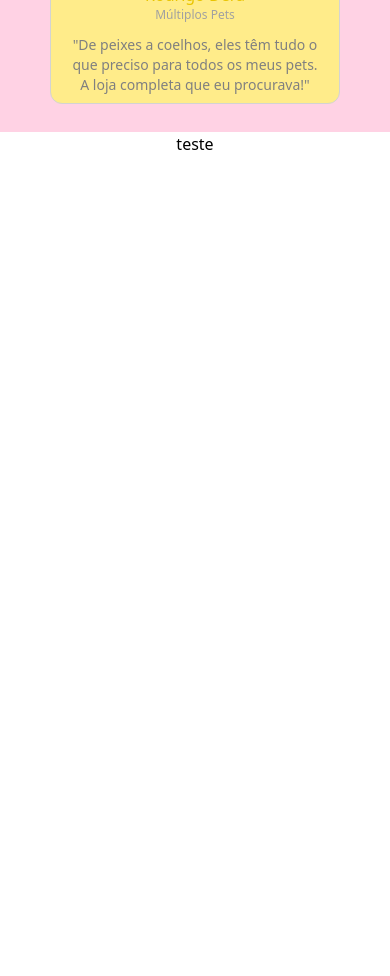
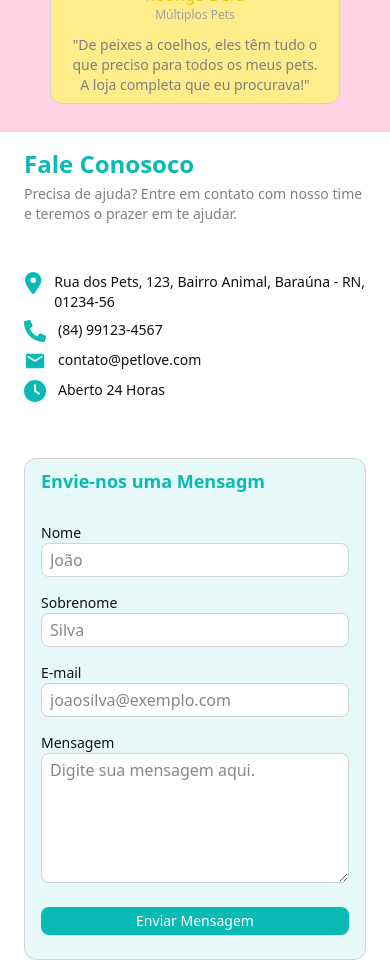
Before and after one commit to MariaJuliaAS/Pet-Love, a React (Vite) app: page / in a window 390 px wide. Shown: the part 5300-6276 px from the top of the page. Before the commit the page ends 5456 px from the top, so only its background shows below. Built offline with nearby package versions, Linux system fonts and the light colour scheme.

Commit message:
Parte estática e responsiva da section de contato

```diff
--- a/src/components/contact/index.tsx
+++ b/src/components/contact/index.tsx
@@ -1,9 +1,47 @@
-
+import { FaLocationDot } from "react-icons/fa6";
+import { FaPhoneAlt } from "react-icons/fa";
+import { MdEmail } from "react-icons/md";
+import { FaClock } from "react-icons/fa6";
 
 export function ContactSection() {
     return (
-        <section id="contact">
-            <h1>teste</h1>
+        //Falta responsividade
+
+        <section id="contact" className="lg:flex-row w-full h-full min-h-screen flex items-center justify-center flex-col px-6 sm:gap-0 gap-4">
+            <div className="items-center justify-center flex flex-1 flex-col">
+                <div >
+                    <h1 className="2xl:text-5xl sm:text-3xl text-2xl text-[#0ABAB5] font-bold mb-1">Fale Conosoco</h1>
+                    <p className="2xl:text-xl sm:text-lg text-sm text-[#808080]">Precisa de ajuda? Entre em contato com nosso time e teremos o prazer em te ajudar.</p>
+                    <span className="2xl:text-lg sm:text-base text-sm flex flex-row text-[#121212] pb-2 mt-12"> <FaLocationDot size={22} color="#0ABAB5" className="mr-3" /> Rua dos Pets, 123, Bairro Animal, Baraúna - RN, 01234-56 </span>
+                    <span className="2xl:text-lg sm:text-base text-sm  flex flex-row text-[#121212] pb-2"> <FaPhoneAlt size={22} color="#0ABAB5" className="mr-3" /> (84) 99123-4567 </span>
+                    <span className="2xl:text-lg sm:text-base text-sm  flex flex-row text-[#121212] pb-2"> <MdEmail size={22} color="#0ABAB5" className="mr-3" /> contato@petlove.com </span>
+                    <span className="2xl:text-lg sm:text-base text-sm  flex flex-row text-[#121212] pb-2"> <FaClock size={22} color="#0ABAB5" className="mr-3" /> Aberto 24 Horas </span>
+                </div>
+            </div>
+
+            <div className=" flex flex-1 justify-center items-center w-full">
+                <div className="2xl:w-8/12 xl:w-9/12 sm:w-10/12 sm:px-7 bg-[#E6F8F7] border border-[#D3D3D3] rounded-xl px-4 py-2 w-12/12">
+                    <h3 className="2xl:text-2xl sm:text-xl text-[#0ABAB5] font-bold text-lg mb-7">Envie-nos uma Mensagm</h3>
+
+                    <form className="flex flex-col">
+                        <label className="2xl:text-lg sm:text-base text-sm font-medium text-[#121212]">Nome</label>
+                        <input type="text" placeholder="João" className="border border-[#D3D3D3] rounded-lg px-2 py-1 text-[#121212] bg-white mb-4" />
+
+                        <label className="2xl:text-lg sm:text-base text-sm font-medium text-[#121212]">Sobrenome</label>
+                        <input type="text" placeholder="Silva" className="border border-[#D3D3D3] rounded-lg px-2 py-1 text-[#121212] bg-white mb-4" />
+
+                        <label className="2xl:text-lg sm:text-base text-sm font-medium text-[#121212]">E-mail</label>
+                        <input type="email" placeholder="joaosilva@exemplo.com" className="border border-[#D3D3D3] rounded-lg px-2 py-1 text-[#121212] bg-white mb-4" />
+
+                        <label className="2xl:text-lg sm:text-base text-sm font-medium text-[#121212] ">Mensagem</label>
+                        <textarea rows={5} placeholder="Digite sua mensagem aqui." className="border border-[#D3D3D3] rounded-lg px-2 py-1 text-[#121212] bg-white"></textarea>
+
+                        <button className="2xl:text-lg sm:text-base text-sm bg-[#0ABAB5] rounded-lg py-1 mt-6 mb-4 text-white font-medium cursor-pointer transition-all duration-200 hover:scale-105">
+                            Enviar Mensagem
+                        </button>
+                    </form>
+                </div>
+            </div>
         </section>
     )
 }
```
